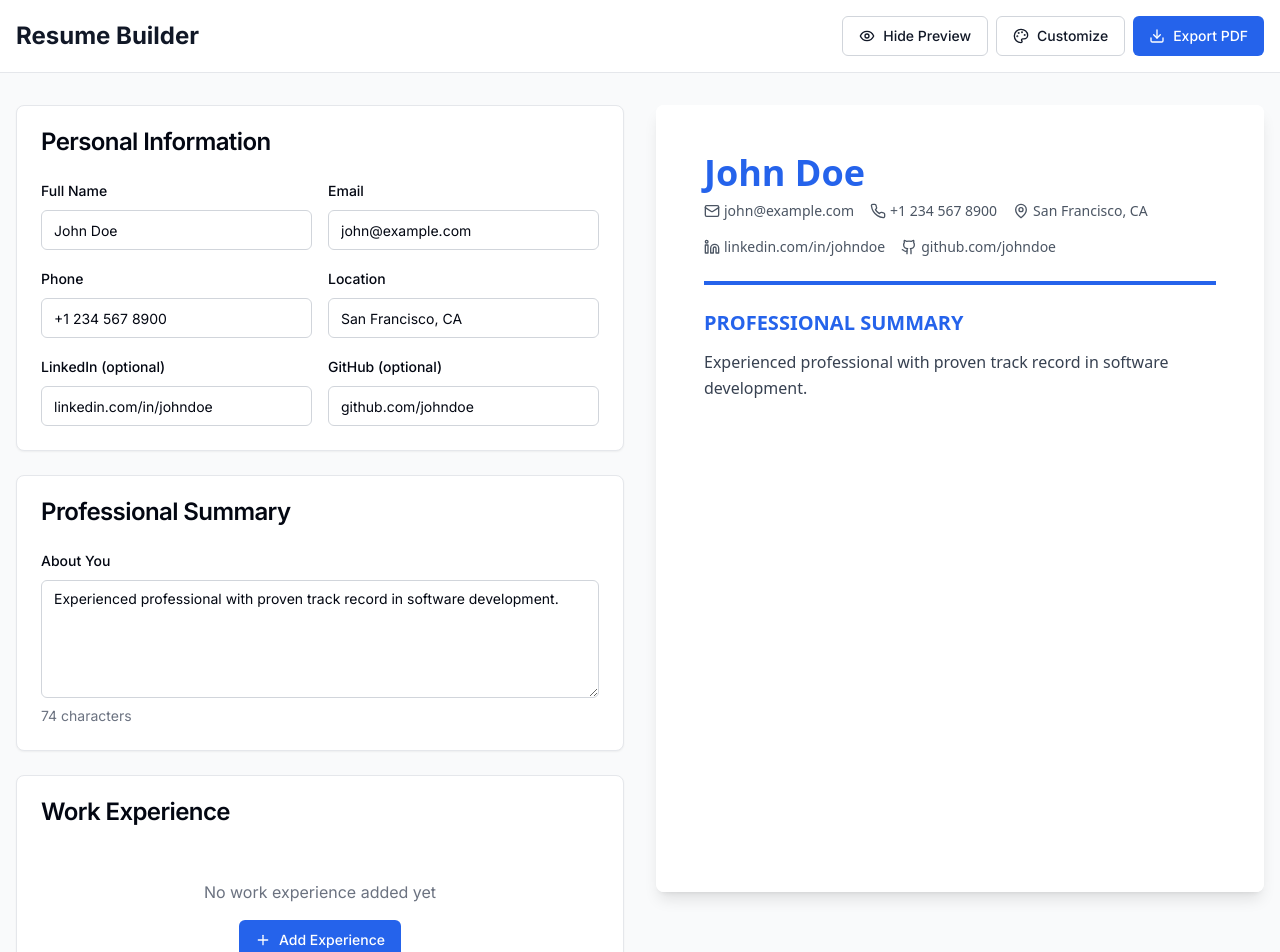
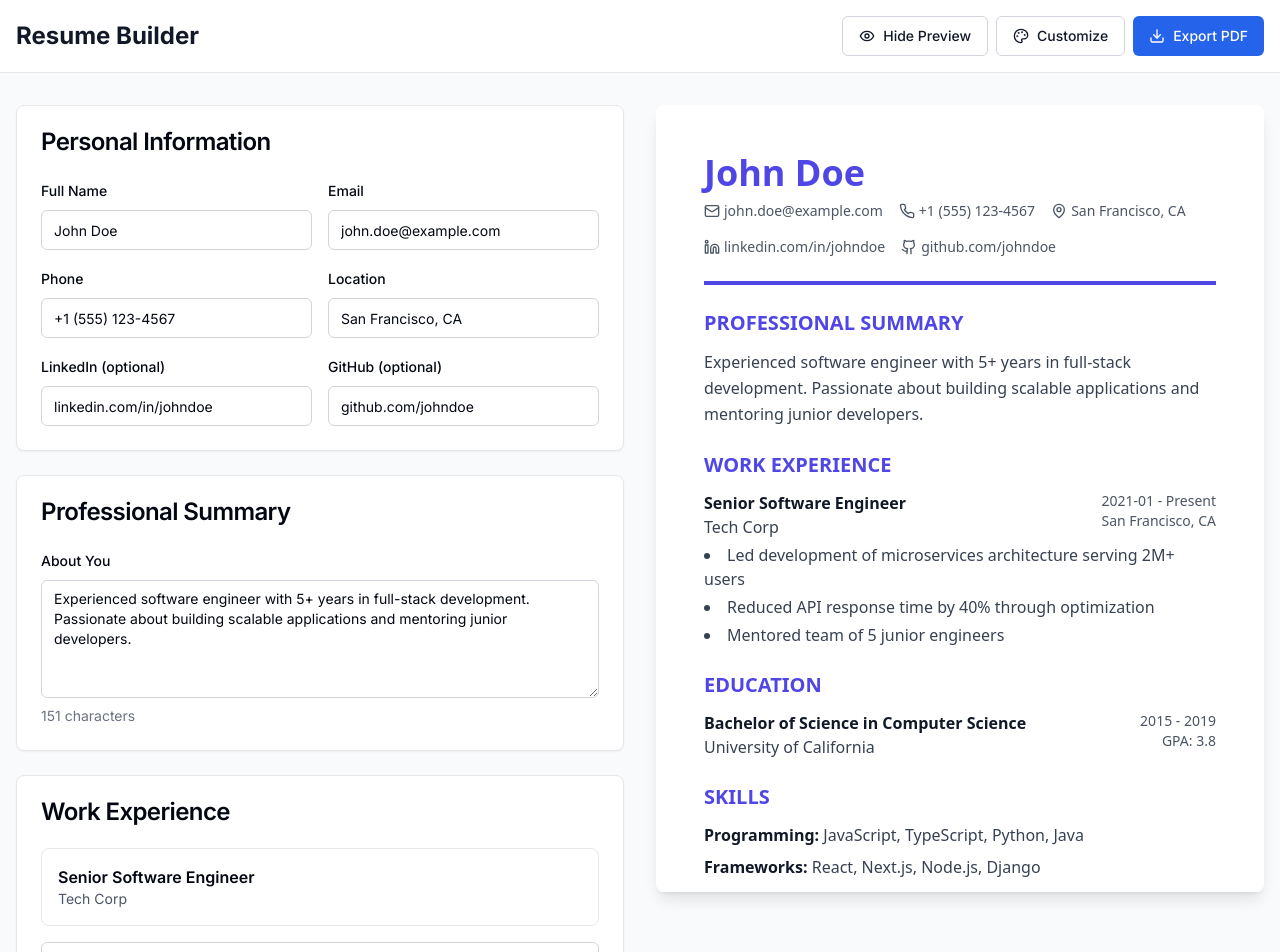
Before and after one commit to himanshumannu51-collab/resume8nov, a Next.js app: page /builder in a window 1280 px wide. Shown: the top 952 px of the page. Built offline with nearby package versions, Linux system fonts and the light colour scheme.

Commit message:
Update page.tsx

```diff
--- a/src/app/builder/page.tsx
+++ b/src/app/builder/page.tsx
@@ -14,20 +14,57 @@ export default function BuilderPage() {
       templateId: 'modern',
       personalInfo: {
         fullName: 'John Doe',
-        email: 'john@example.com',
-        phone: '+1 234 567 8900',
+        email: 'john.doe@example.com',
+        phone: '+1 (555) 123-4567',
         location: 'San Francisco, CA',
         linkedin: 'linkedin.com/in/johndoe',
         github: 'github.com/johndoe',
       },
-      summary: 'Experienced professional with proven track record in software development.',
-      experience: [],
-      education: [],
-      skills: [],
+      summary: 'Experienced software engineer with 5+ years in full-stack development. Passionate about building scalable applications and mentoring junior developers.',
+      experience: [
+        {
+          id: '1',
+          company: 'Tech Corp',
+          position: 'Senior Software Engineer',
+          location: 'San Francisco, CA',
+          startDate: '2021-01',
+          endDate: '',
+          current: true,
+          description: [
+            'Led development of microservices architecture serving 2M+ users',
+            'Reduced API response time by 40% through optimization',
+            'Mentored team of 5 junior engineers'
+          ]
+        }
+      ],
+      education: [
+        {
+          id: '1',
+          institution: 'University of California',
+          degree: 'Bachelor of Science',
+          field: 'Computer Science',
+          location: 'Berkeley, CA',
+          startDate: '2015',
+          endDate: '2019',
+          gpa: '3.8'
+        }
+      ],
+      skills: [
+        {
+          id: '1',
+          category: 'Programming',
+          items: ['JavaScript', 'TypeScript', 'Python', 'Java']
+        },
+        {
+          id: '2',
+          category: 'Frameworks',
+          items: ['React', 'Next.js', 'Node.js', 'Django']
+        }
+      ],
       projects: [],
       certifications: [],
       customSections: [],
-      colors: { primary: '#2563eb', secondary: '#64748b', text: '#1e293b' },
+      colors: { primary: '#4f46e5', secondary: '#64748b', text: '#1e293b' },
       fonts: { heading: 'Inter', body: 'Inter' },
       spacing: { margin: 'normal', lineHeight: 'normal' },
     };
```
